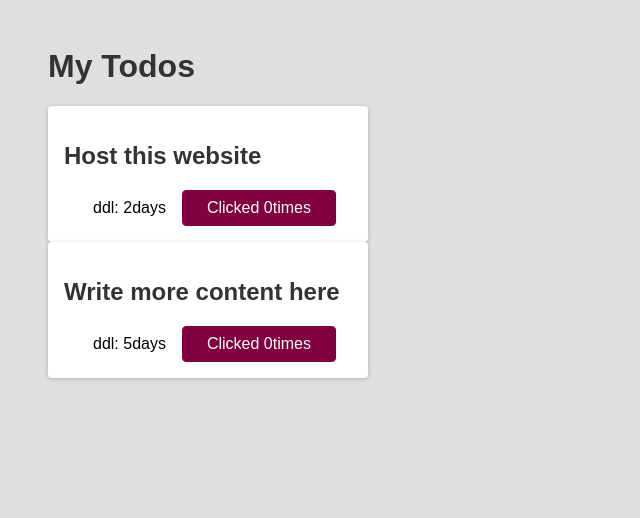
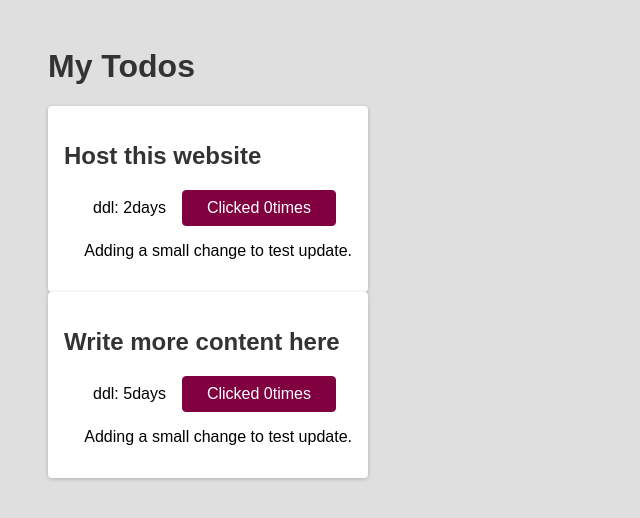
Before and after one commit to yq-gong/react-learning, a React (Create React App) app: page / in a window 1280 px wide. Shown: the top 518 px of the page, without its empty margins (0-640 px from the left). Built offline with nearby package versions, Linux system fonts and the light colour scheme.

Commit message:
Test an update

```diff
--- a/src/components/Todo.js
+++ b/src/components/Todo.js
@@ -24,6 +24,7 @@ export default function Todo(props) {
         <button className="btn" onClick={handleClick}>
           Clicked {count}times
         </button>
+        <p>Adding a small change to test update.</p>
       </div>
     </div>
   );
```
